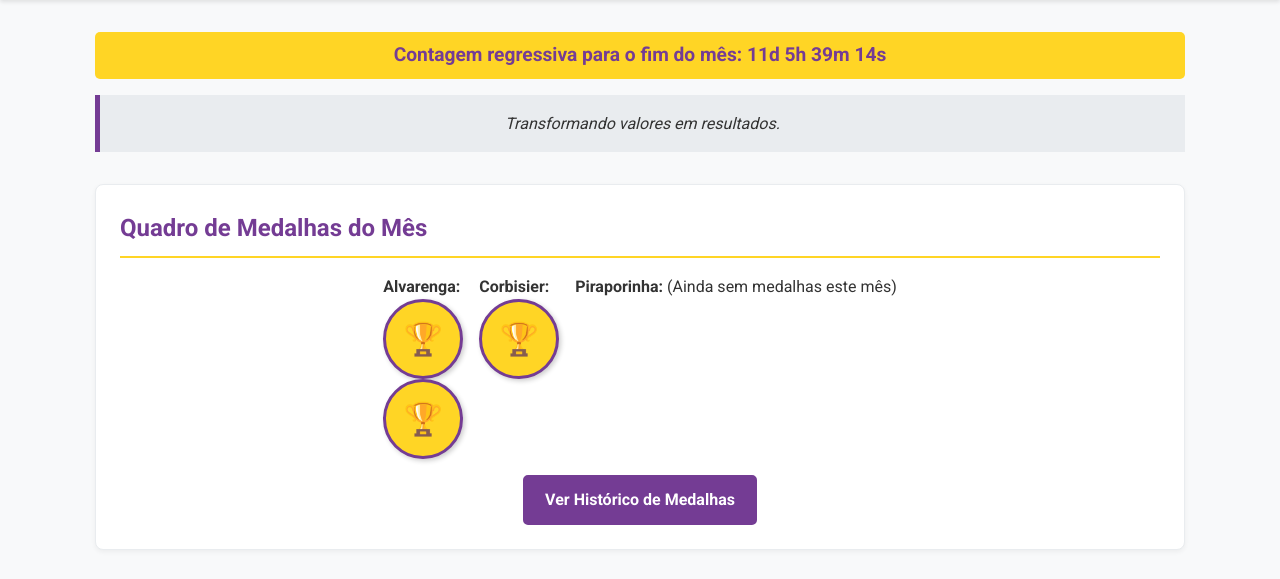
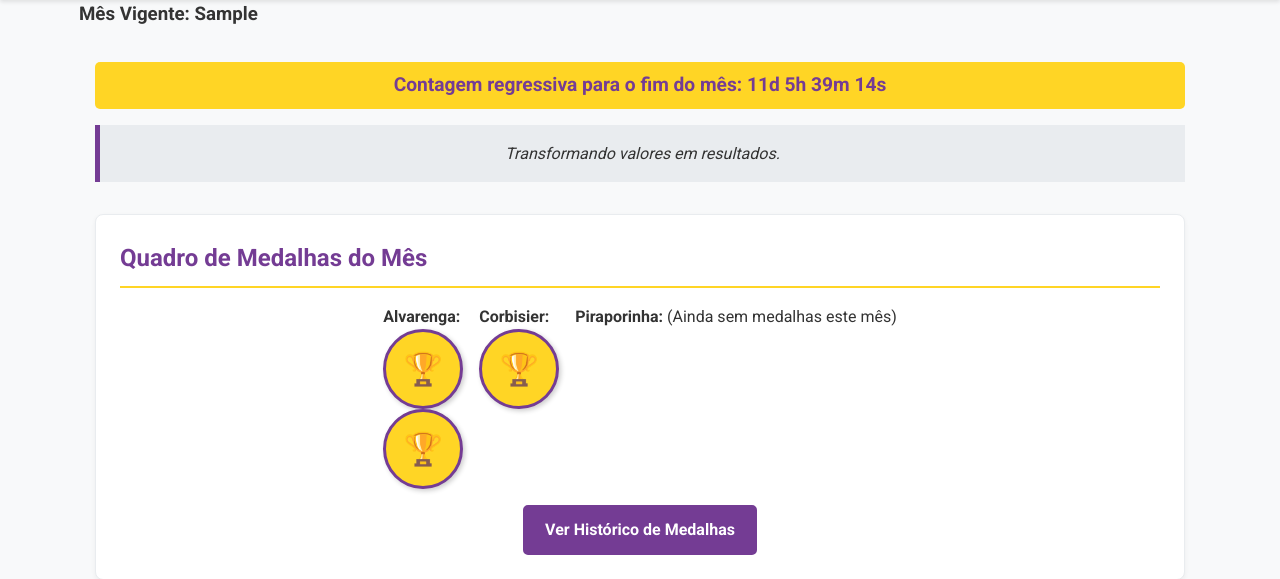
Before and after one commit to PetRamalho/ramalho-petshop-metas, a Flask app: template src/templates/dashboard.html in a window 1280 px wide. Shown: the part 92-671 px from the top of the page. Run offline with Flask 3, Linux system fonts and the light colour scheme; tables that the repository leaves empty hold one stand-in row (values such as "Sample post"); the template is opened without the code that fills it: values that come from a table or form of the project are taken from there, most other values are stand-ins (such as "Sample title", 1, 10 or a date in 2020).

Commit message:
Update dashboard.html

```diff
--- a/src/templates/dashboard.html
+++ b/src/templates/dashboard.html
@@ -3,6 +3,12 @@
 {% block title %}Painel de Metas - Ramalho Pet Shop{% endblock %}
 
 {% block content %}
+
+  <!-- Indicador de mês vigente -->
+<div class="month-indicator">
+    <h3>Mês Vigente: <span id="current-month">{{ current_month }}</span></h3>
+</div>
+
 <div class="dashboard-container">
     <div class="contador-regressivo" id="contador-regressivo">
         Contagem regressiva para o fim do mês: <span id="tempo-restante"></span>
```
